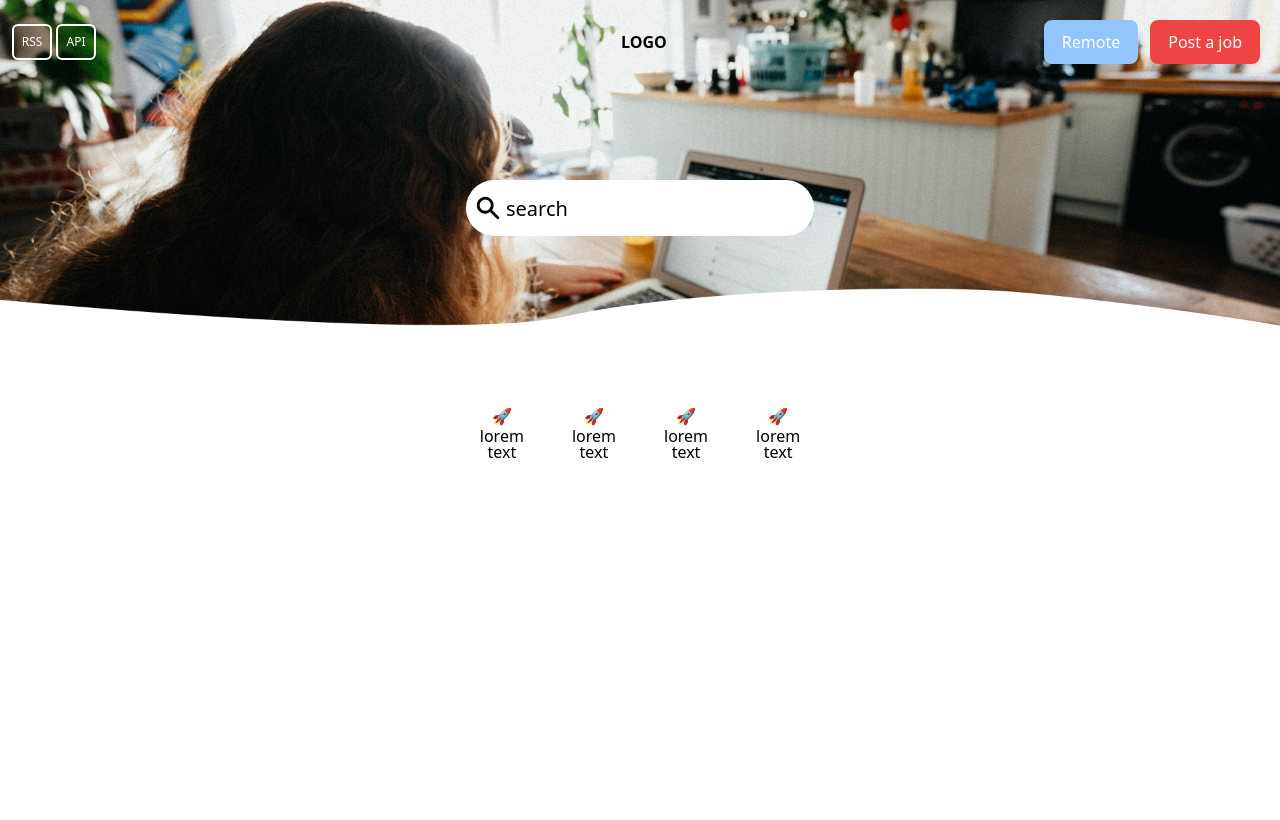
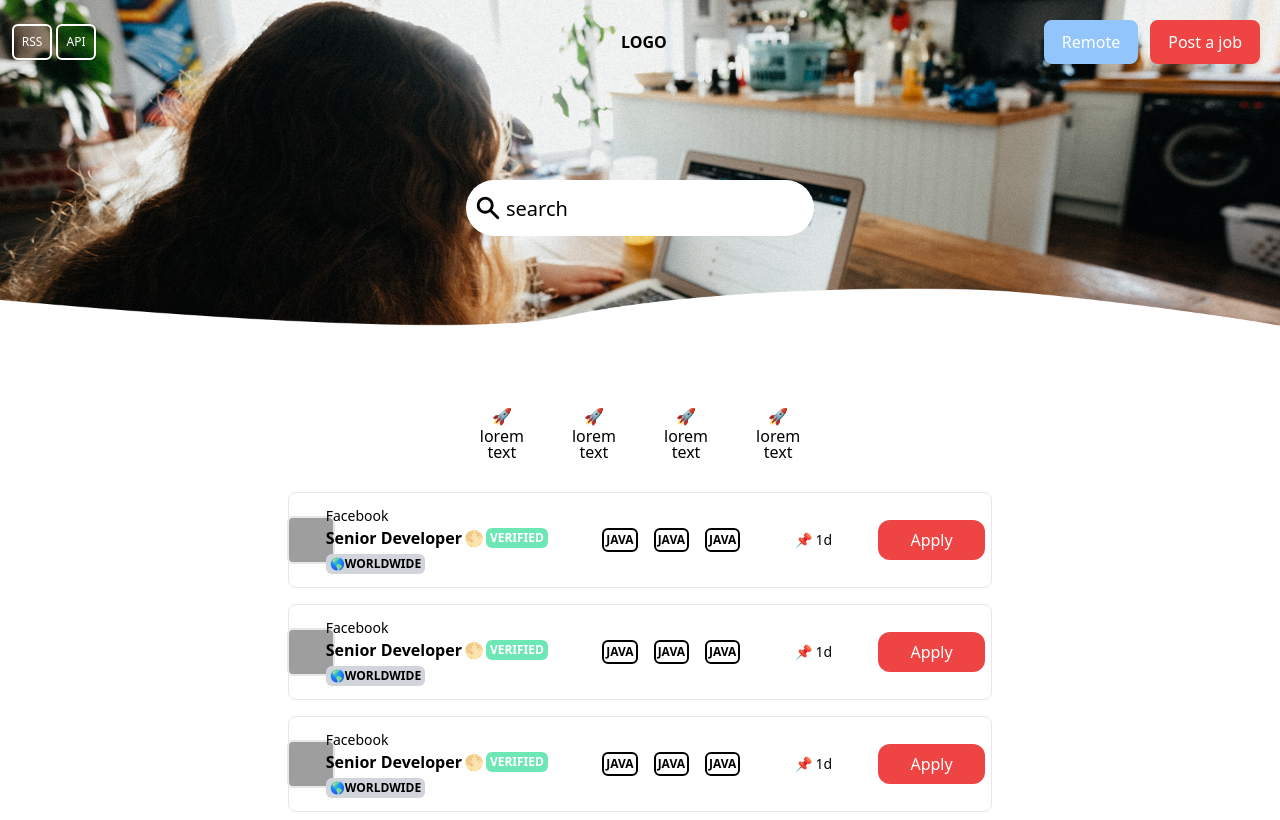
Before and after one commit to ognjen-dev/hire-remote, a React (Create React App) app: page / in a window 1280 px wide. Built offline with nearby package versions, Linux system fonts and the light colour scheme; grey boxes are pictures that could not be loaded.

Commit message:
create job component

```diff
--- a/src/App/Components/GetHiredComponents/Job.tsx
+++ b/src/App/Components/GetHiredComponents/Job.tsx
@@ -2,8 +2,53 @@ import React from 'react'
 
 const Job = () => {
     return (
-        <div>
+        <div className="py-2">
+            <a href="/">
+                <div className="border rounded-lg flex flex-row h-24 items-center leading-6 justify-evenly">
 
+                    <div className="-ml-12">
+                        <img src="https://upload.wikimedia.org/wikipedia/commons/thumb/c/cd/Facebook_logo_%28square%29.png/480px-Facebook_logo_%28square%29.png" className="w-12 h-12 rounded-md border-2 border-gray-200" />
+                    </div>
+
+                    <div className="-ml-14">
+                        <p className="font-light text-sm font-normal">
+                            Facebook
+                        </p>
+                        <p className="flex font-bold text-m">
+                            Senior Developer <p className="mx-0.5">🌕</p> <p className="font-semibold text-xs px-1 my-0.5 bg-green-300 rounded-md w-max inline-flex self-center py-0.5 text-white">VERIFIED</p>
+                        </p>
+                        <div className="flex justify-center align-center bg-gray-300 rounded-md w-max h-max mt-1">
+                            <p className="font-semibold text-xs px-1 my-0.5">
+                                🌎WORLDWIDE
+                            </p>
+                        </div>
+                    </div>
+
+                    <div className="flex">
+                        <div className="px-2">
+                            <p className="font-bold border-2 text-xs border-black rounded-md p-0.5">JAVA</p>
+                        </div>
+                        <div className="px-2">
+                            <p className="font-bold border-2 text-xs border-black rounded-md p-0.5">JAVA</p>
+                        </div>
+                        <div className="px-2">
+                            <p className="font-bold border-2 text-xs border-black rounded-md p-0.5">JAVA</p>
+                        </div>
+
+                    </div>
+
+                    <div className="">
+                        <p className="text-sm">📌 1d</p>
+                    </div>
+
+                    <div className="-mr-10">
+                        <button className="bg-red-500 py-2 px-8 rounded-xl">
+                            <p className="text-bold text-white">Apply</p>
+                        </button>
+                    </div>
+
+                </div>
+            </a>
         </div>
     )
 }
--- a/src/App/Components/GetHiredComponents/Jobs.tsx
+++ b/src/App/Components/GetHiredComponents/Jobs.tsx
@@ -1,9 +1,14 @@
 import React from 'react'
+import Job from './Job'
 
 const Jobs = () => {
     return (
         <div>
-
+            <ul className="">
+                <Job />
+                <Job />
+                <Job />
+            </ul>
         </div>
     )
 }
--- a/src/App/Pages/GetHired.tsx
+++ b/src/App/Pages/GetHired.tsx
@@ -2,13 +2,17 @@ import React from 'react'
 import NavBar from '../Components/SharedComponents/NavBar'
 import Hero from '../Components/GetHiredComponents/Hero'
 import EmojiBar from '../Components/GetHiredComponents/EmojiBar'
+import Jobs from '../Components/GetHiredComponents/Jobs'
 
 const GetHired = () => {
     return (
         <div>
             <NavBar />
             <Hero />
-            <EmojiBar />
+            <div className="lg:px-72 px-0">
+                <EmojiBar />
+                <Jobs />
+            </div>
         </div>
     )
 }
```
